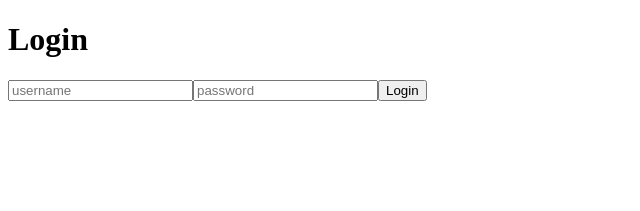
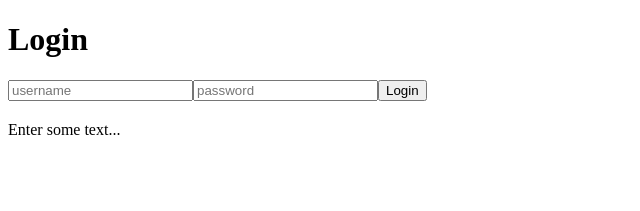
Before and after one commit to shayan22h/TournamentOrganizer, a Next.js app: page / in a window 1280 px wide. Shown: the top 211 px of the page, without its empty margins (0-640 px from the left). Built offline with nearby package versions, Linux system fonts and the light colour scheme.

Commit message:
completionId: cgen-9884e83564b94b4faa7e9e0a68db499e
cgen-9884e83564b94b4faa7e9e0a68db499e

```diff
--- a/pages/index.js
+++ b/pages/index.js
@@ -21,6 +21,17 @@ export default function Login() {
       <input placeholder="username" onChange={e => setUsername(e.target.value)} />
       <input type="password" placeholder="password" onChange={e => setPassword(e.target.value)} />
       <button onClick={handleLogin}>Login</button>
+      <div
+        style={{
+          display: "flex",
+          flexDirection: "column",
+          position: "relative",
+          marginTop: "20px",
+          height: "auto",
+        }}
+      >
+        Enter some text...
+      </div>
     </>
   );
 }
```
